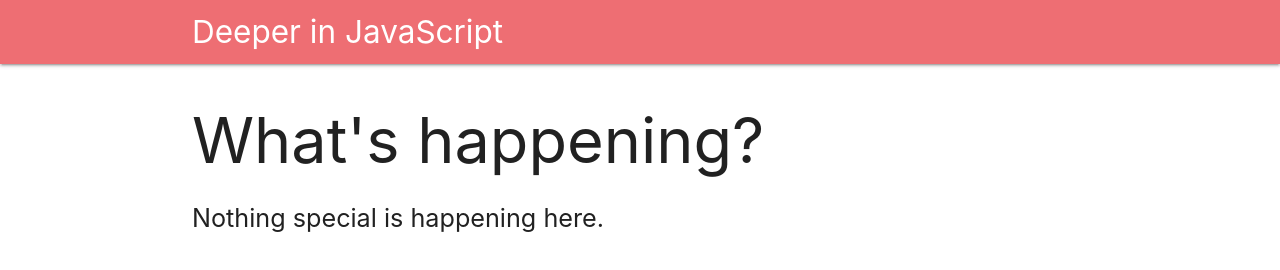
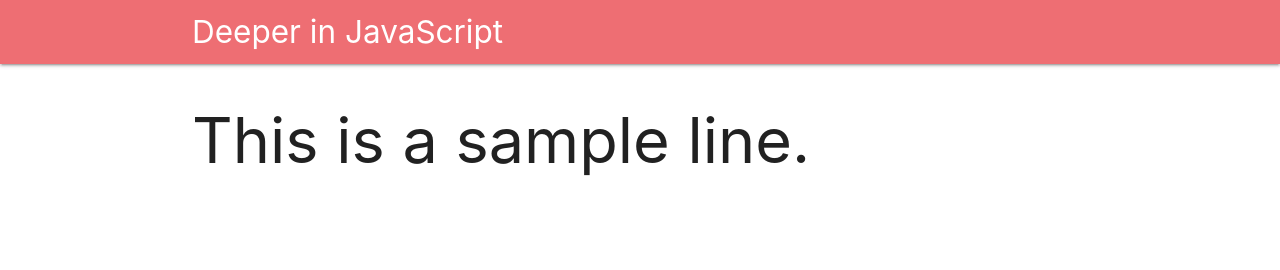
Before and after one commit to HasanNahiyanNobel/Playground-Love-JS, a plain HTML site: page tutorial-6-the-modern-js/basic-html.html in a window 1280 px wide. Drawn offline with nearby package versions, Linux system fonts and the light colour scheme.

Commit message:
Did some warm-ups.

```diff
--- a/tutorial-6-the-modern-js/basic-html.html
+++ b/tutorial-6-the-modern-js/basic-html.html
@@ -20,11 +20,12 @@
 	</nav>
 
 	<div class="container">
-		<h1>What's happening?</h1>
-		<p class="flow-text">Nothing special is happening here.</p>
+		<!--<h1>What's happening?</h1>
+		<p class="flow-text">Nothing special is happening here.</p>-->
+		<h1 id="main-print"></h1>
 	</div>
 
-	<script src="scripts/chapter-8-prototypes-inheritance/"></script>
+	<script src="scripts/others/warm-ups.js" type="module"></script>
 </body>
 
 </html>
--- /dev/null
+++ b/tutorial-6-the-modern-js/scripts/others/utilities.js
@@ -0,0 +1,4 @@
+export function pagePrint (str) {
+    let para = document.getElementById(`main-print`);
+    para.innerHTML = str;
+};
--- /dev/null
+++ b/tutorial-6-the-modern-js/scripts/others/warm-ups.js
@@ -0,0 +1,5 @@
+import {pagePrint} from './utilities.js';
+
+let aString = `This is a sample line.`
+
+pagePrint(aString);
```
